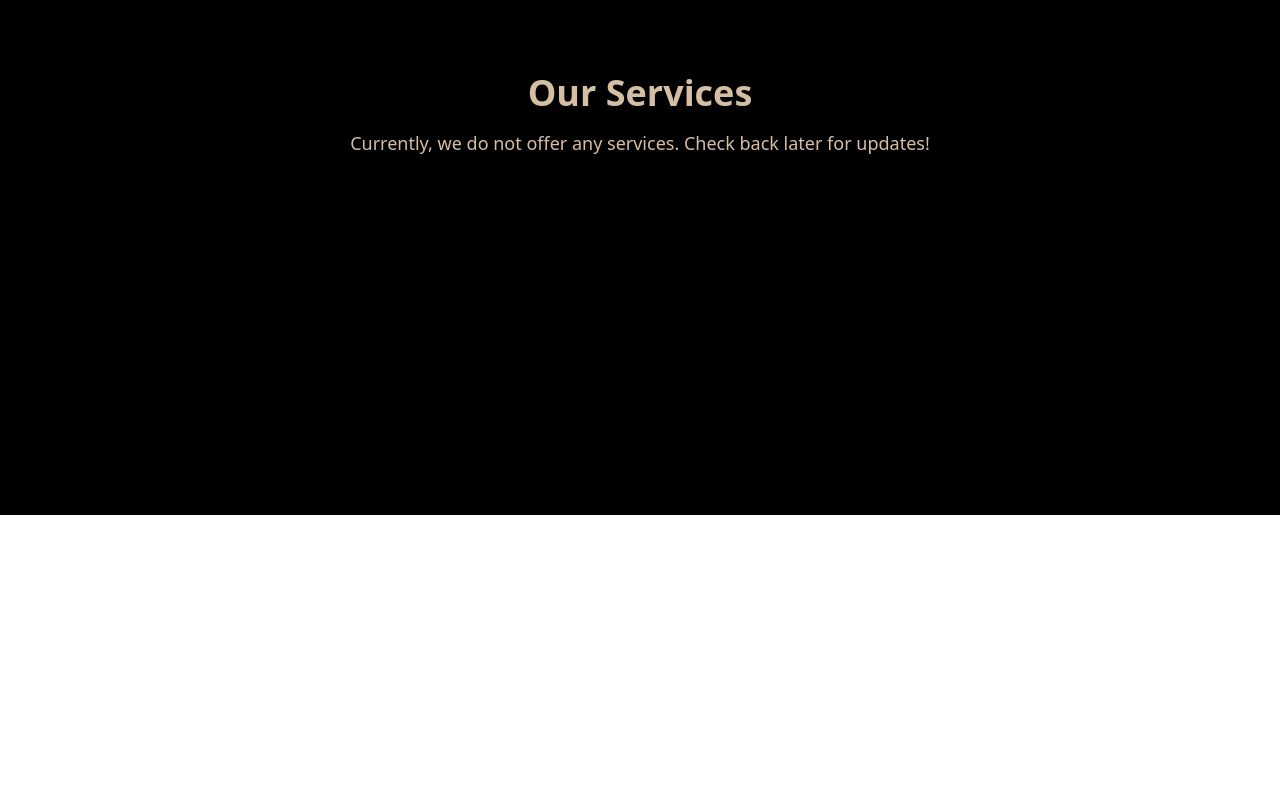
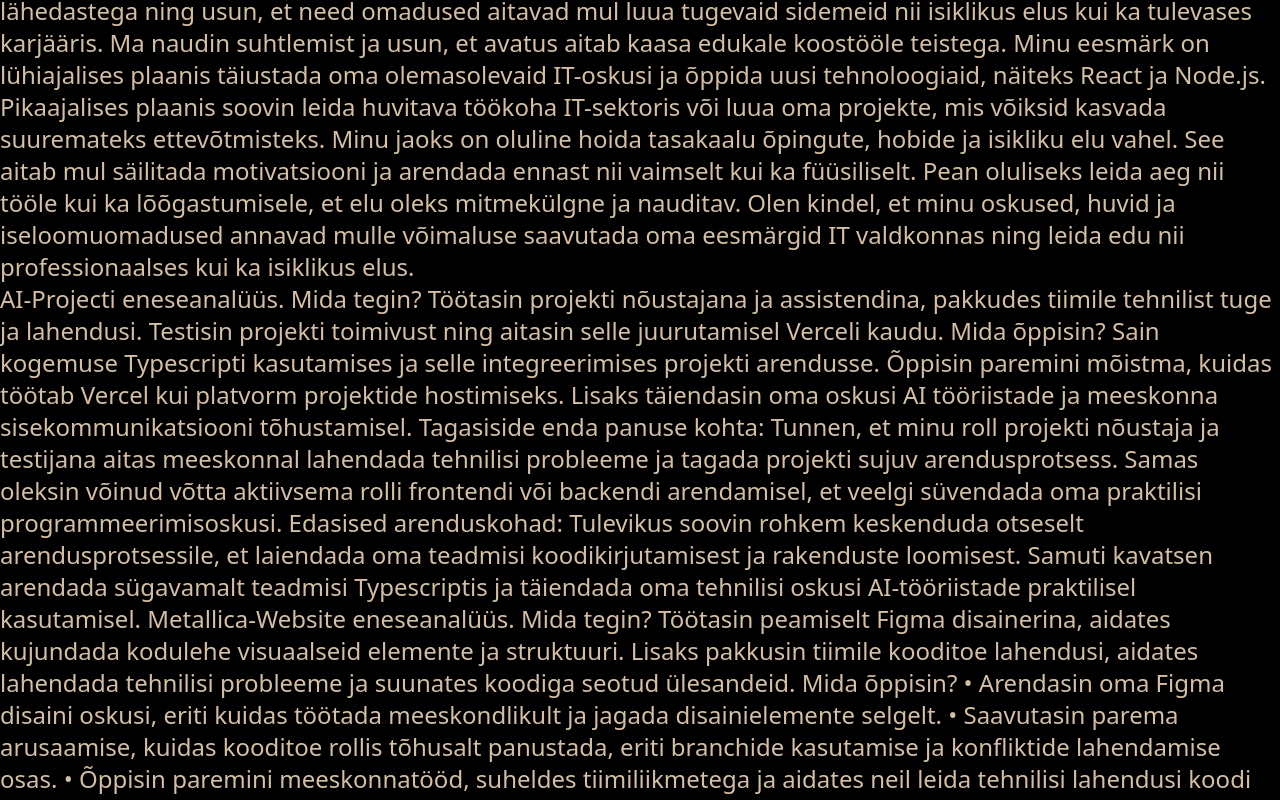
Before and after one commit to silverreinart1/Portfolios, a Vue app: page /services in a window 1280 px wide. Shown: the part 353-1153 px from the top of the page. Before the commit the page ends 868 px from the top, so only its background shows below. Built offline with nearby package versions, Linux system fonts and the light colour scheme.

Commit message:
Update services.vue

```diff
--- a/src/components/services.vue
+++ b/src/components/services.vue
@@ -1,8 +1,63 @@
 <template>
     <div class="flex flex-col items-center justify-center min-h-screen bg-black text-[#d4bea4]">
       <h1 class="text-4xl font-bold mb-4">Our Services</h1>
-      <p class="text-lg text-[#d4bea4]">
-        Currently, we do not offer any services. Check back later for updates!
+      <p class="text-2xl text-[#d4bea4]">
+        Mina olen Silver Reinart, 17-aastane noormees, kes õpib Kuressaare Ametikoolis IT erialal. Olen omandanud mitmeid IT-alaseid oskusi, sealhulgas HTML, CSS, TailwindCSS, JavaScript ja PHP, ning kasutan neid teadmisi enesekindlalt. Mind köidab IT-valdkond, kuna see pakub võimalusi luua praktilisi ja innovaatilisi lahendusi, mis on kasulikud nii teistele kui ka mulle endale.
+        Lisaks õpingutele meeldib mulle arvutis aega veeta ja videomänge mängida. Videomängud on minu jaoks nii lõõgastus kui ka inspiratsioon. Vaba aega veedan ka jalgpalli mängides, et hoida end füüsiliselt aktiivsena ja mitmekülgsena. Need hobid aitavad mul tasakaalustada õpingutest ja igapäevaelust tulenevat stressi.
+        Iseloomult olen sõbralik, lahke ja tore. Hindan häid suhteid sõprade ja lähedastega ning usun, et need omadused aitavad mul luua tugevaid sidemeid nii isiklikus elus kui ka tulevases karjääris. Ma naudin suhtlemist ja usun, et avatus aitab kaasa edukale koostööle teistega.
+        Minu eesmärk on lühiajalises plaanis täiustada oma olemasolevaid IT-oskusi ja õppida uusi tehnoloogiaid, näiteks React ja Node.js. Pikaajalises plaanis soovin leida huvitava töökoha IT-sektoris või luua oma projekte, mis võiksid kasvada suuremateks ettevõtmisteks.
+        Minu jaoks on oluline hoida tasakaalu õpingute, hobide ja isikliku elu vahel. See aitab mul säilitada motivatsiooni ja arendada ennast nii vaimselt kui ka füüsiliselt. Pean oluliseks leida aeg nii tööle kui ka lõõgastumisele, et elu oleks mitmekülgne ja nauditav.
+        Olen kindel, et minu oskused, huvid ja iseloomuomadused annavad mulle võimaluse saavutada oma eesmärgid IT valdkonnas ning leida edu nii professionaalses kui ka isiklikus elus.
+      </p>
+      <p class="text-2xl text-[#d4bea4]">
+        AI-Projecti eneseanalüüs.
+        Mida tegin?
+        Töötasin projekti nõustajana ja assistendina, pakkudes tiimile tehnilist tuge ja lahendusi. Testisin projekti toimivust ning aitasin selle juurutamisel Verceli kaudu.
+        Mida õppisin?
+        Sain kogemuse Typescripti kasutamises ja selle integreerimises projekti arendusse. Õppisin paremini mõistma, kuidas töötab Vercel kui platvorm projektide hostimiseks. Lisaks täiendasin oma oskusi AI tööriistade ja meeskonna sisekommunikatsiooni tõhustamisel.
+        Tagasiside enda panuse kohta:
+        Tunnen, et minu roll projekti nõustaja ja testijana aitas meeskonnal lahendada tehnilisi probleeme ja tagada projekti sujuv arendusprotsess. Samas oleksin võinud võtta aktiivsema rolli frontendi või backendi arendamisel, et veelgi süvendada oma praktilisi programmeerimisoskusi.
+        Edasised arenduskohad:
+        Tulevikus soovin rohkem keskenduda otseselt arendusprotsessile, et laiendada oma teadmisi koodikirjutamisest ja rakenduste loomisest. Samuti kavatsen arendada sügavamalt teadmisi Typescriptis ja täiendada oma tehnilisi oskusi AI-tööriistade praktilisel kasutamisel.
+
+
+
+
+
+        Metallica-Website eneseanalüüs.
+
+        Mida tegin?
+        Töötasin peamiselt Figma disainerina, aidates kujundada kodulehe visuaalseid elemente ja struktuuri. Lisaks pakkusin tiimile kooditoe lahendusi, aidates lahendada tehnilisi probleeme ja suunates koodiga seotud ülesandeid.
+
+
+
+        Mida õppisin?
+        •	Arendasin oma Figma disaini oskusi, eriti kuidas töötada meeskondlikult ja jagada disainielemente selgelt.
+        •	Saavutasin parema arusaamise, kuidas kooditoe rollis tõhusalt panustada, eriti branchide kasutamise ja konfliktide lahendamise osas.
+        •	Õppisin paremini meeskonnatööd, suheldes tiimiliikmetega ja aidates neil leida tehnilisi lahendusi koodi arendamisel.
+        Tagasiside enda panuse kohta:
+        Tunnen, et andsin projekti disainifaasis tugeva panuse, luues tiimiga koos visuaalselt meeldiva ja funktsionaalse disaini. Samuti aitasin tiimikaaslasi tehniliste küsimuste lahendamisel, mis hõlbustas nende töövoogu. Võin aga tunnistada, et oleksin võinud koodikirjutamises aktiivsemalt osaleda, et oma oskusi selles valdkonnas veelgi tugevdada.
+        Edasised arenduskohad:
+        Tulevikus soovin rohkem osaleda nii disaini kui ka koodi kirjutamise faasides, et tasakaalustada oma panust mõlemas valdkonnas. Samuti plaanin süvendada oma teadmisi CSS-ist ja JavaScriptist, et pakkuda meeskonnale veelgi rohkem väärtust. Lisaks arendan edasi koostöö- ja suhtlusoskusi, et projektid kulgeksid veelgi sujuvamalt.
+
+
+
+        Disainimajaka tehnikarendi süsteemi eneseanalüüs.
+
+        Mida tegin?
+        Minu roll oli panustada disaini ja front-end arendusse. Tegin tihedat koostööd tiimiga, et kujundada süsteemi kasutajaliides Figmas ning aidata selle elluviimisel HTML-i ja Tailwindi abil. Toetasin ka visuaalsete elementide integreerimist funktsionaalsesse keskkonda.
+        Mida õppisin?
+
+
+        •	Süvendasin teadmisi kasutajaliidese loomisest Figmas ja õppisin paremini disaini praktikas rakendama.
+        •	Sain juurde kogemust Tailwindi raamistikuga front-end arendamisel.
+        •	Harjutasin tihedamat koostööd tiimiliikmetega, eriti disainist koodini üleminekul, mis aitas paremini mõista projektide terviklikku ülesehitust.
+        •	Õppisin, kuidas töötada efektiivselt Slackis ja GitHubis projektijuhtimise vahendina.
+        Tagasiside enda panuse kohta:
+        Minu panus disaini ja front-end arendusse oli soliidne ning sain hästi hakkama vastutuse täitmisega, eriti disainielementide elluviimisel. Samas oleksin võinud sügavamalt panustada ka back-endi arendusse, et laiendada oma oskusi serveripoolsete lahenduste alal ja paremini mõista süsteemi üldist toimimist.
+        Edasised arenduskohad:
+        Tulevikus soovin rohkem keskenduda täiendavate tehniliste oskuste arendamisele, eriti back-endi ja andmebaaside vallas. Samuti soovin lihvida oma oskusi keerukamate disainilahenduste loomisel ja õppida, kuidas neid veelgi paremini arendusprotsessi siduda. Soovin olla veelgi suuremaks väärtuseks meeskonnale, võttes vastutust mitmekesisemates ülesannetes.
+
       </p>
     </div>
   </template>
```
